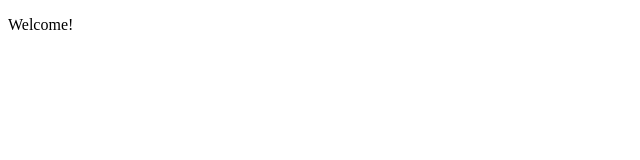
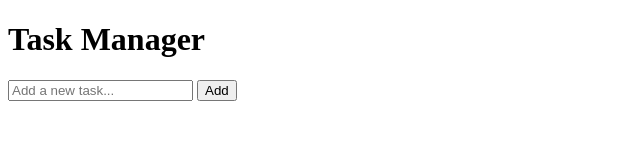
Before and after one commit to lorandme/task-manager, a plain HTML site: page index.html in a window 1280 px wide. Shown: the whole page, without its empty margins (0-640 px from the left). Drawn offline with Linux system fonts and the light colour scheme.

Commit message:
Add task manager layout to index.html

```diff
--- a/index.html
+++ b/index.html
@@ -10,8 +10,16 @@
 
 <body>
     <div class="container">
-        <p>Welcome!</p>
+        <h1>Task Manager</h1>
+        <form id="task-form">
+            <input type="text" id="task-input" placeholder="Add a new task..." required />
+            <button type="submit">Add</button>
+        </form>
+        <ul id="task-list">
+            <!-- Tasks will be added here -->
+        </ul>
     </div>
+    <script src="script.js"></script>
 </body>
 
 </html>
```
Also changed, not shown: script.js (added).
